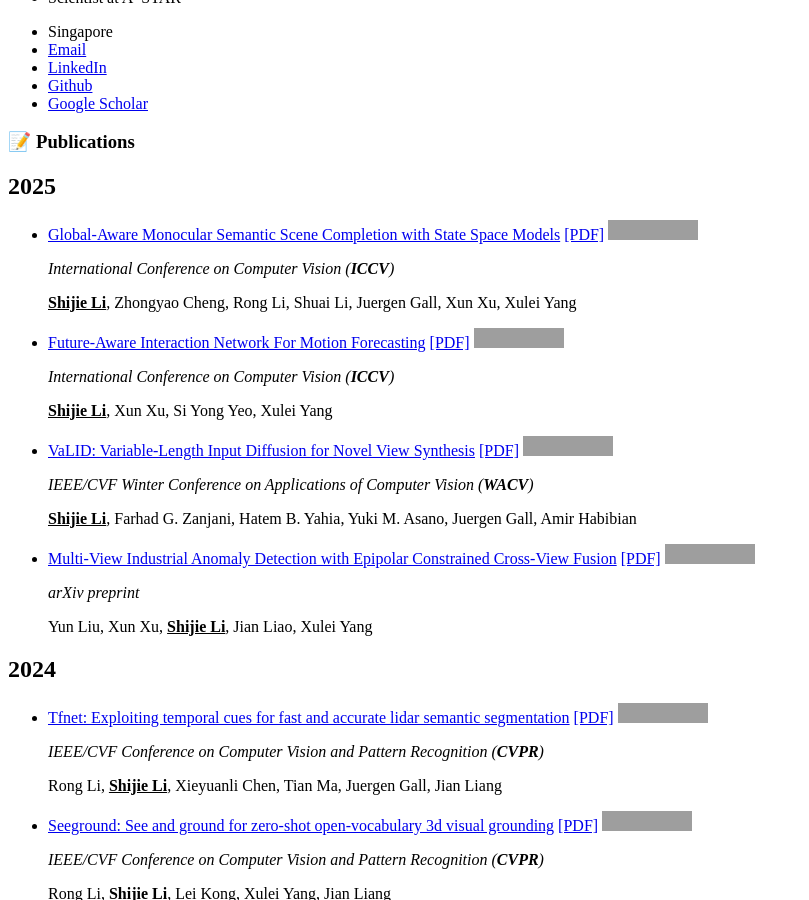
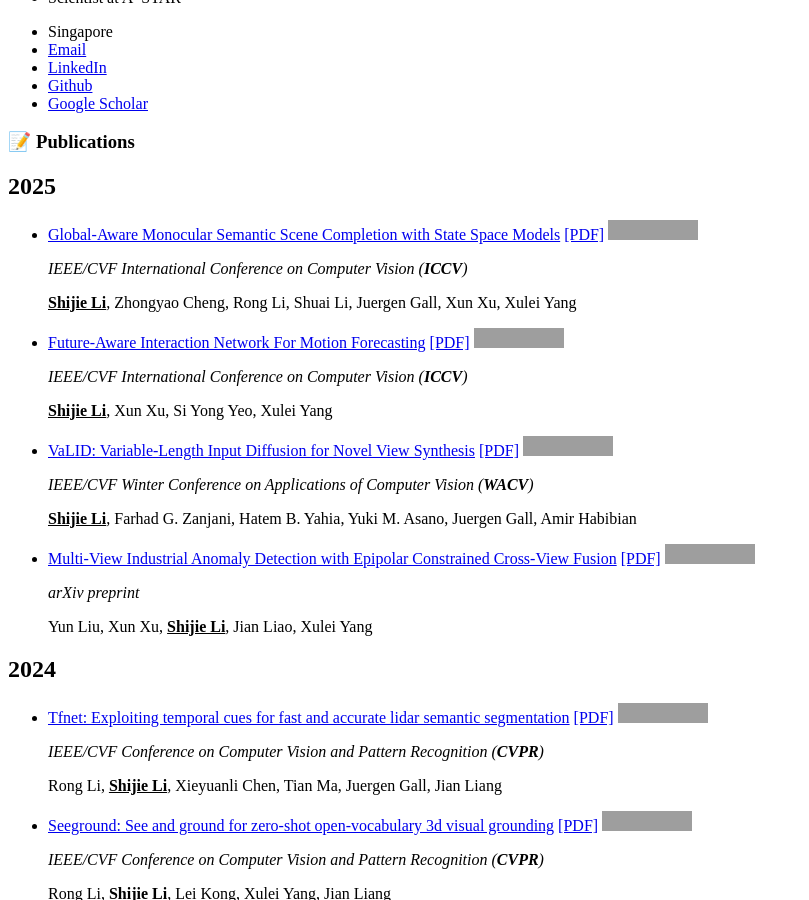
Before and after one commit to sj-li/sj-li.github.io, a Jekyll site: the page built from _pages/includes/pub.md, in a window 1280 px wide and 900 px high, scrolled down 611 px, cut to the strip 0-900 px from the top of the window. Shown: the whole strip, without its empty margins (0-809 px from the left). Built offline with Jekyll 4.4.1, drawn with Linux system fonts in a browser that asks for light colours; our own code applies the rules of GitHub Pages for plain Markdown files; grey boxes are pictures that could not be loaded.

Commit message:
update basic info

```diff
--- a/_pages/includes/pub.md
+++ b/_pages/includes/pub.md
@@ -4,13 +4,13 @@
 ##  2025
 - [Global-Aware Monocular Semantic Scene Completion with State Space Models](https://arxiv.org/pdf/2503.06569) [[PDF]](https://arxiv.org/pdf/2503.06569)  [![](https://img.shields.io/github/stars/lus6-Jenny/RINGSharp?style=social&label=Code+Stars)](https://github.com/lus6-Jenny/RINGSharp)
 
-  *International Conference on Computer Vision (**ICCV**)*
+  *IEEE/CVF International Conference on Computer Vision (**ICCV**)*
 
   **<u>Shijie Li</u>**, Zhongyao Cheng, Rong Li, Shuai Li, Juergen Gall, Xun Xu, Xulei Yang
 
 - [Future-Aware Interaction Network For Motion Forecasting](https://arxiv.org/pdf/2503.06565) [[PDF]](https://arxiv.org/pdf/2503.06565)  [![](https://img.shields.io/github/stars/lus6-Jenny/RINGSharp?style=social&label=Code+Stars)](https://github.com/lus6-Jenny/RINGSharp)
 
-  *International Conference on Computer Vision (**ICCV**)*
+  *IEEE/CVF International Conference on Computer Vision (**ICCV**)*
 
   **<u>Shijie Li</u>**, Xun Xu, Si Yong Yeo, Xulei Yang
 
```
